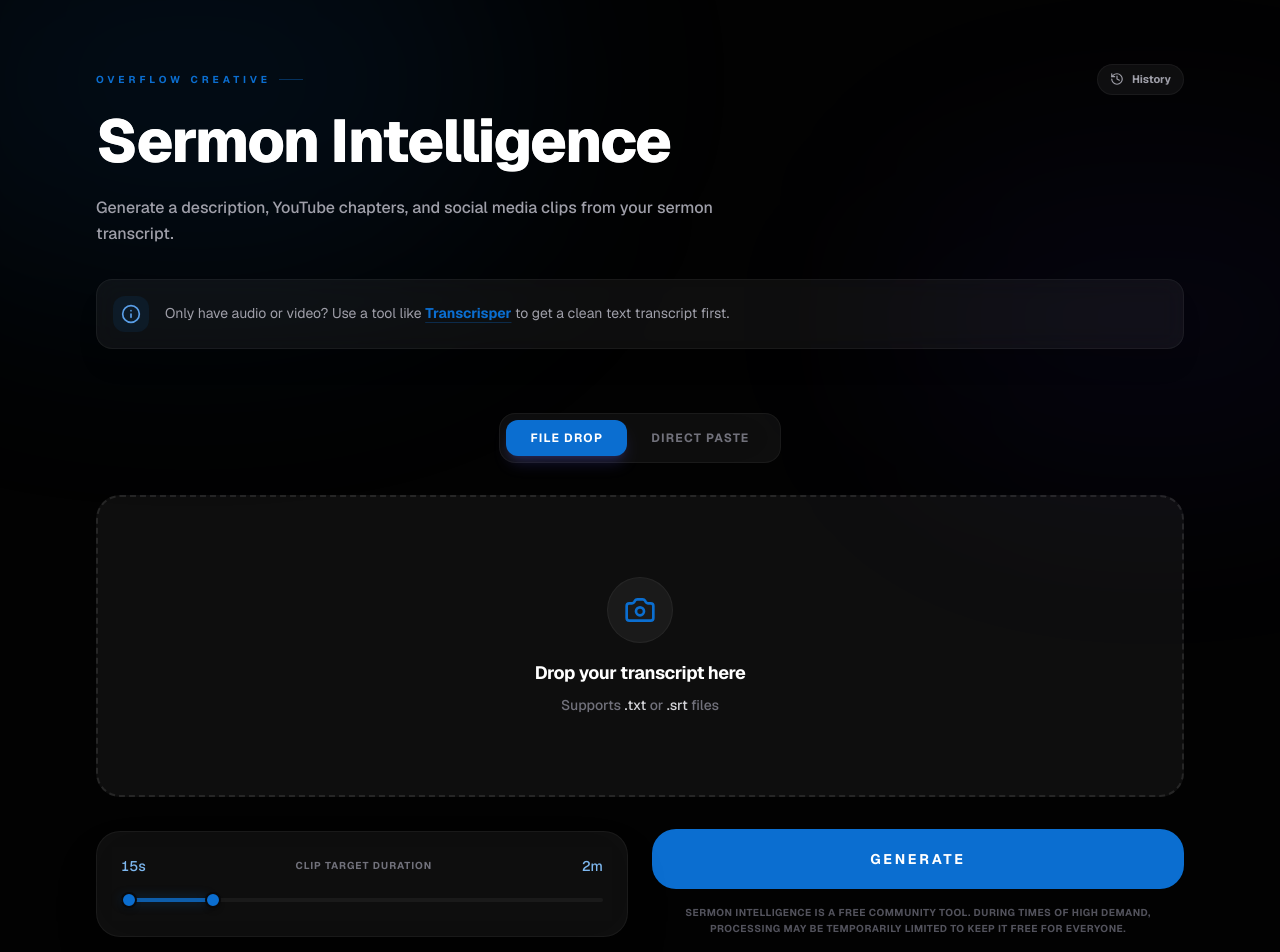
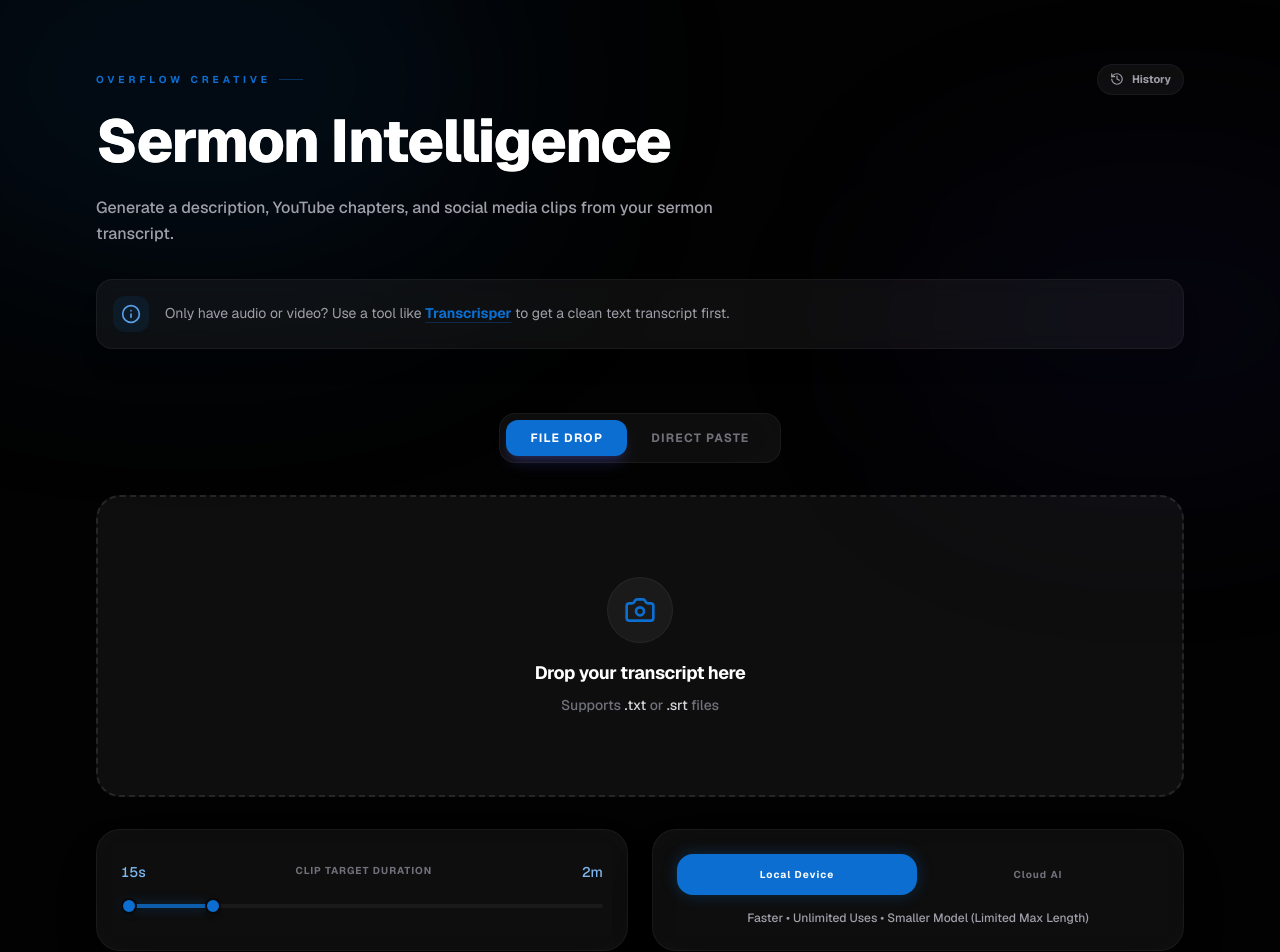
Before and after one commit to jakeh280/sermon-intelligence, a Next.js app: page / in a window 1280 px wide. Shown: the top 952 px of the page. Built offline with nearby package versions, Linux system fonts and the light colour scheme.

Commit message:
feat: add local WebGPU inference support using WebLLM with UI engine selection

```diff
--- a/app/page.tsx
+++ b/app/page.tsx
@@ -16,6 +16,8 @@ import type { ComponentProps, CSSProperties } from "react";
 import { useCallback, useEffect, useMemo, useRef, useState } from "react";
 import ReactMarkdown from "react-markdown";
 import remarkGfm from "remark-gfm";
+import { CreateMLCEngine } from "@mlc-ai/web-llm";
+import { buildSystemPrompt } from "@/lib/systemPrompt";
 
 const ACCENT = "#0B6ED0";
 const ACCEPTED = new Set([".txt", ".srt"]);
@@ -749,6 +751,12 @@ export default function Home() {
 
   const [history, setHistory] = useState<HistoryItem[]>([]);
   const [showHistory, setShowHistory] = useState(false);
+  const [engineChoice, setEngineChoice] = useState<"local" | "cloud">("local");
+
+  // WebLLM State
+  const [isInitializingEngine, setIsInitializingEngine] = useState(false);
+  const [engineProgress, setEngineProgress] = useState(0);
+  const [engineInitText, setEngineInitText] = useState("");
 
   // Load history on mount
   useEffect(() => {
@@ -818,6 +826,46 @@ export default function Home() {
 
   const streamChatResponse = useCallback(
     async (text: string, minSec: number, maxSec: number, label: string) => {
+      // 1. Try local WebGPU execution if supported
+      if (engineChoice === "local" && typeof navigator !== "undefined" && navigator.gpu) {
+        try {
+          setIsInitializingEngine(true);
+          const engine = await CreateMLCEngine("Phi-3-mini-4k-instruct-q4f16_1-MLC", {
+            initProgressCallback: (p) => {
+              setEngineProgress(p.progress * 100);
+              setEngineInitText(p.text);
+            },
+          });
+          setIsInitializingEngine(false);
+
+          const systemMessage = buildSystemPrompt(minSec, maxSec);
+          const chunks = await engine.chat.completions.create({
+            messages: [
+              { role: "system", content: systemMessage },
+              { role: "user", content: `Transcript content:\n\n${text}` },
+            ],
+            stream: true,
+            temperature: 0.7,
+          });
+
+          let accumulated = "";
+          for await (const chunk of chunks) {
+             const content = chunk.choices[0]?.delta?.content;
+             if (content) {
+                 accumulated += content;
+                 setOutput(accumulated);
+             }
+          }
+          saveToHistory(label, accumulated, minSec, maxSec);
+          return; // Local completion succeeded!
+        } catch (err) {
+          console.warn("Local WebGPU inference failed, falling back to server...", err);
+          setIsInitializingEngine(false);
+          // Allow code execution to fall through to the normal server fetch.
+        }
+      }
+
+      // 2. Server API fallback processing
       const res = await fetch("/api/chat", {
         method: "POST",
         headers: { "Content-Type": "application/json" },
@@ -827,7 +875,6 @@ export default function Home() {
           clipMaxSec: maxSec,
         }),
       });
-
       if (!res.ok) {
         if (isAiLimitHttpStatus(res.status)) {
           throw aiLimitError();
@@ -857,7 +904,7 @@ export default function Home() {
       setOutput(accumulated);
       saveToHistory(label, accumulated, minSec, maxSec);
     },
-    [saveToHistory],
+    [saveToHistory, engineChoice],
   );
 
   const runWithText = useCallback(
@@ -1005,7 +1052,7 @@ export default function Home() {
 
             <button
               onClick={() => setShowHistory(true)}
-              className="inline-flex items-center gap-2 px-3 py-1.5 rounded-full bg-white/5 border border-white/5 text-[11px] font-bold text-zinc-400 hover:bg-white/10 hover:text-white transition-all"
+              className="inline-flex items-center gap-2 px-3 py-1.5 rounded-full bg-white/5 border border-white/5 text-[11px] font-bold text-zinc-400 hover:bg-white/10 hover:text-white transition-all cursor-pointer"
             >
               <History className="size-3.5" />
               History
@@ -1062,7 +1109,7 @@ export default function Home() {
                     type="button"
                     onClick={() => setInputMode("upload")}
                     className={[
-                      "rounded-xl px-6 py-2.5 text-xs font-bold uppercase tracking-widest transition-all",
+                      "cursor-pointer rounded-xl px-6 py-2.5 text-xs font-bold uppercase tracking-widest transition-all",
                       inputMode === "upload"
                         ? "bg-[#0B6ED0] text-white shadow-lg shadow-indigo-500/20"
                         : "bg-transparent text-zinc-500 hover:text-white",
@@ -1075,7 +1122,7 @@ export default function Home() {
                     type="button"
                     onClick={() => setInputMode("paste")}
                     className={[
-                      "rounded-xl px-6 py-2.5 text-xs font-bold uppercase tracking-widest transition-all",
+                      "cursor-pointer rounded-xl px-6 py-2.5 text-xs font-bold uppercase tracking-widest transition-all",
                       inputMode === "paste"
                         ? "bg-[#0B6ED0] text-white shadow-lg shadow-indigo-500/20"
                         : "bg-transparent text-zinc-500 hover:text-white",
@@ -1150,14 +1197,42 @@ export default function Home() {
                 />
               )}
 
-              <div className="grid grid-cols-1 md:grid-cols-2 gap-6 items-end">
-                <div className="space-y-4 rounded-3xl border border-white/5 bg-white/5 px-6 py-6 backdrop-blur-xl shadow-2xl">
+              <div className="flex flex-col gap-6">
+                <div className="grid grid-cols-1 md:grid-cols-2 gap-6 items-stretch">
+                  <div className="flex flex-col justify-center space-y-4 rounded-3xl border border-white/5 bg-white/5 px-6 py-6 backdrop-blur-xl shadow-2xl">
                     <DualClipRangeSlider
                       clipMinSec={clipMinSec}
                       clipMaxSec={clipMaxSec}
                       onMinChange={applyClipMin}
                       onMaxChange={applyClipMax}
                     />
+                  </div>
+
+                  <div className="flex flex-col justify-center gap-3 rounded-3xl border border-white/5 bg-white/5 px-6 py-6 backdrop-blur-xl shadow-2xl">
+                    <div className="flex text-[10px] font-bold uppercase tracking-widest text-center bg-transparent">
+                      <button
+                        type="button"
+                        onClick={() => setEngineChoice("local")}
+                        className={`cursor-pointer flex-1 rounded-2xl py-3 px-2 transition-all ${engineChoice === "local" ? "bg-[#0B6ED0] text-white shadow-[0_0_15px_rgba(11,110,208,0.3)]" : "text-zinc-500 hover:text-zinc-300"}`}
+                        title="Faster, unlimited usage, smaller model"
+                      >
+                        Local Device
+                      </button>
+                      <button
+                        type="button"
+                        onClick={() => setEngineChoice("cloud")}
+                        className={`cursor-pointer flex-1 rounded-2xl py-3 px-2 transition-all border border-transparent ${engineChoice === "cloud" ? "!border-[#0B6ED0] text-[#7EB8F0] bg-[#0B6ED0]/10 shadow-[0_0_15px_rgba(11,110,208,0.15)]" : "text-zinc-500 hover:text-zinc-300"}`}
+                        title="Smarter, unlimited long transcripts, limited usage"
+                      >
+                        Cloud AI
+                      </button>
+                    </div>
+                    <div className="px-2 pt-1 text-center text-xs text-zinc-400 leading-tight font-medium">
+                      {engineChoice === "local"
+                        ? "Faster • Unlimited Uses • Smaller Model (Limited Max Length)"
+                        : "Smarter • Unlimited Length • Limited free uses per hour"}
+                    </div>
+                  </div>
                 </div>
 
                 <div className="flex flex-col gap-4">
@@ -1178,10 +1253,35 @@ export default function Home() {
 
           {status === "loading" && (
             <div
-              className="flex flex-col items-center justify-center gap-6 rounded-3xl border border-white/10 bg-white/5 py-24 text-center backdrop-blur-3xl animate-in zoom-in-95 duration-500"
+              className="flex flex-col items-center justify-center gap-6 rounded-3xl border border-white/10 bg-white/5 py-24 px-6 text-center backdrop-blur-3xl animate-in zoom-in-95 duration-500"
               aria-live="polite"
               aria-busy="true"
             >
+              {isInitializingEngine ? (
+                <div className="w-full max-w-sm mx-auto space-y-6">
+                  <div className="flex flex-col items-center gap-4">
+                    <Loader2 className="size-10 animate-spin text-[#0B6ED0]" strokeWidth={2} />
+                    <p className="text-xl font-bold text-white tracking-tight">
+                      Downloading Required Resources...
+                    </p>
+                  </div>
+                  <div className="space-y-2">
+                    <div className="h-2 w-full overflow-hidden rounded-full bg-white/10">
+                      <div
+                        className="h-full bg-[#0B6ED0] transition-all duration-300 shadow-[0_0_12px_rgba(11,110,208,0.8)]"
+                        style={{ width: `${Math.max(0, Math.min(100, engineProgress))}%` }}
+                      />
+                    </div>
+                    <p className="text-xs text-[#7EB8F0] font-mono text-center tracking-widest font-bold">
+                      {Math.round(engineProgress)}%
+                    </p>
+                  </div>
+                  <p className="text-xs text-zinc-500 font-bold uppercase tracking-widest text-center mt-4">
+                    This only happens once
+                  </p>
+                </div>
+              ) : (
+                <>
                   <div className="relative">
                     <div className="absolute inset-0 size-16 bg-[#0B6ED0] blur-2xl opacity-20 animate-pulse" />
                     <Loader2 className="size-16 animate-spin text-[#0B6ED0]" strokeWidth={1.5} />
@@ -1194,6 +1294,8 @@ export default function Home() {
                       Designing your digital strategy. This takes a few moments.
                     </p>
                   </div>
+                </>
+              )}
             </div>
           )}
 
--- a/package.json
+++ b/package.json
@@ -10,6 +10,7 @@
   },
   "dependencies": {
     "@ai-sdk/google": "^3.0.60",
+    "@mlc-ai/web-llm": "^0.2.82",
     "ai": "^6.0.152",
     "lucide-react": "^1.7.0",
     "next": "16.2.2",
```
Also changed, not shown: 1 other file (tests, documents, lock files or other folders). Lines whose indentation alone changed are shown as unchanged.
